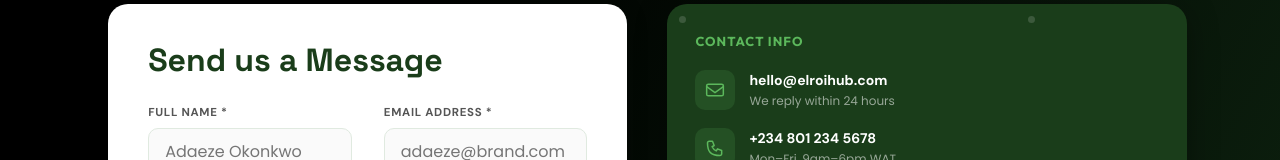
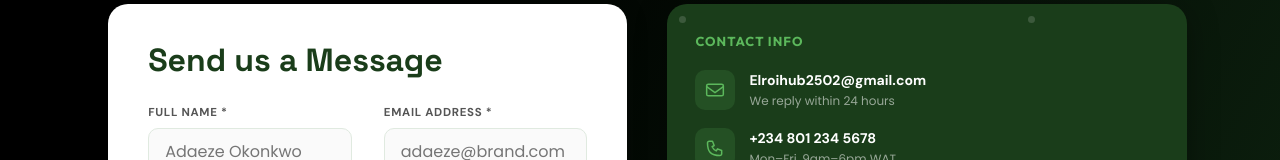
Before and after one commit to awesomeakokayo/ElroiHub, a Next.js app: page /contact in a window 1280 px wide. Shown: the part 602-762 px from the top of the page. Built offline with nearby package versions, Linux system fonts and the light colour scheme.

Commit message:
Update Elroi Hub public contact email

```diff
--- a/app/contact/page.tsx
+++ b/app/contact/page.tsx
@@ -27,7 +27,7 @@ export default function ContactPage() {
     <main className="inner-page contact-page">
       <SiteHeader />
       <div className="inner-head">
-        <h1 className="section-title">Let's Build <span className="gold">Something Great</span></h1>
+        <h1 className="section-title">Let&apos;s Build <span className="gold">Something Great</span></h1>
         <p className="inner-copy">
           Whether you have a question, need a quote, or just want to say hi, our team is ready to help you grow your digital presence.
         </p>
@@ -41,7 +41,7 @@ export default function ContactPage() {
             <h3>Contact Info</h3>
             <div className="info-row">
               <div className="info-icon"><img src={contactIcons.email} alt="" /></div>
-              <div><strong>hello@elroihub.com</strong><small>We reply within 24 hours</small></div>
+              <div><strong>Elroihub2502@gmail.com</strong><small>We reply within 24 hours</small></div>
             </div>
             <div className="info-row">
               <div className="info-icon"><img src={contactIcons.phone} alt="" /></div>
```
